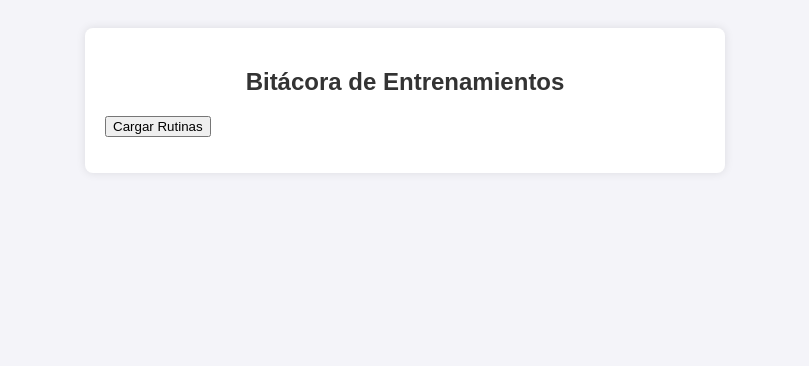
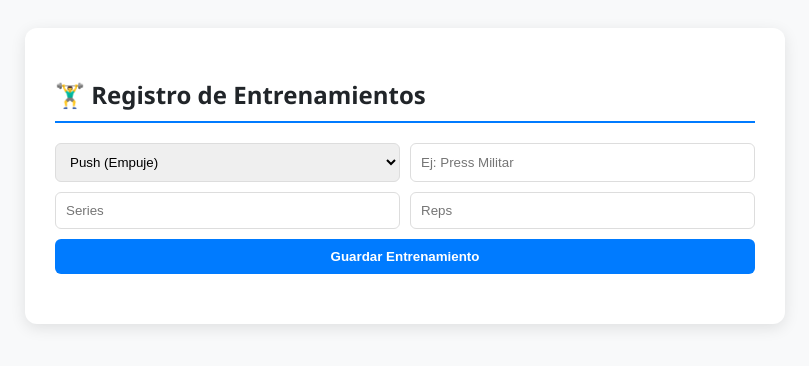
Before and after one commit to ARMET6/devops-proyecto-final, a plain HTML site: page frontend/index.html in a window 1280 px wide. Shown: the whole page, without its empty margins (235-1044 px from the left). Drawn offline with Linux system fonts and the light colour scheme; no server answers.

```diff
--- a/backend/package.json
+++ b/backend/package.json
@@ -1,7 +1,7 @@
 {
   "dependencies": {
-    "cors": "^2.8.6",
-    "express": "^5.2.1",
-    "mysql2": "^3.22.0"
+    "express": "^4.18.2",
+    "mysql2": "^3.6.0",
+    "cors": "^2.8.5"
   }
 }
--- a/frontend/index.html
+++ b/frontend/index.html
@@ -2,41 +2,83 @@
 <html lang="es">
 <head>
     <meta charset="UTF-8">
-    <title>Gym Tracker</title>
+    <title>Gym Tracker Pro</title>
     <style>
-        body { font-family: Arial, sans-serif; background-color: #f4f4f9; padding: 20px; }
-        .container { max-width: 600px; margin: auto; background: white; padding: 20px; border-radius: 8px; box-shadow: 0 0 10px rgba(0,0,0,0.1); }
-        h2 { text-align: center; color: #333; }
-        ul { list-style-type: none; padding: 0; }
-        li { background: #eee; margin: 5px 0; padding: 10px; border-radius: 4px; }
+        :root { --primary: #007bff; --danger: #dc3545; --dark: #212529; }
+        body { font-family: 'Segoe UI', Tahoma, Geneva, Verdana, sans-serif; background: #f8f9fa; padding: 20px; color: var(--dark); }
+        .container { max-width: 700px; margin: auto; background: white; padding: 30px; border-radius: 12px; box-shadow: 0 4px 15px rgba(0,0,0,0.1); }
+        h2 { border-bottom: 2px solid var(--primary); padding-bottom: 10px; margin-bottom: 20px; }
+        .form-group { display: grid; grid-template-columns: 1fr 1fr; gap: 10px; margin-bottom: 20px; }
+        input, select { padding: 10px; border: 1px solid #ddd; border-radius: 6px; }
+        button { cursor: pointer; padding: 10px 15px; border: none; border-radius: 6px; transition: 0.3s; }
+        .btn-add { background: var(--primary); color: white; width: 100%; grid-column: span 2; font-weight: bold; }
+        .btn-add:hover { background: #0056b3; }
+        .card { background: #fff; border-left: 5px solid var(--primary); padding: 15px; margin-top: 15px; border-radius: 4px; display: flex; justify-content: space-between; align-items: center; box-shadow: 0 2px 5px rgba(0,0,0,0.05); }
+        .btn-del { background: var(--danger); color: white; font-size: 12px; }
     </style>
 </head>
 <body>
     <div class="container">
-        <h2>Bitácora de Entrenamientos</h2>
-        <button onclick="cargarEntrenamientos()">Cargar Rutinas</button>
-        <ul id="lista-entrenamientos"></ul>
+        <h2>🏋️‍♂️ Registro de Entrenamientos</h2>
+
+        <div class="form-group">
+            <select id="rutina">
+                <option value="Push">Push (Empuje)</option>
+                <option value="Pull">Pull (Jalón)</option>
+                <option value="Leg">Leg (Pierna)</option>
+            </select>
+            <input type="text" id="ejercicio" placeholder="Ej: Press Militar">
+            <input type="number" id="series" placeholder="Series">
+            <input type="number" id="reps" placeholder="Reps">
+            <button class="btn-add" onclick="agregarEntrenamiento()">Guardar Entrenamiento</button>
+        </div>
+
+        <div id="lista-entrenamientos"></div>
     </div>
 
     <script>
-        // Usaremos una ruta relativa para que funcione bien con Docker más adelante
+        // Declaración en mayúsculas para la conexión dinámica
         const API_URL = `http://${window.location.hostname}:3000/api/entrenamientos`;
 
         async function cargarEntrenamientos() {
-            try {
-                const response = await fetch(apiUrl);
-                const data = await response.json();
-                const lista = document.getElementById('lista-entrenamientos');
-                lista.innerHTML = '';
-                data.forEach(entrenamiento => {
-                    const li = document.createElement('li');
-                    li.textContent = `[${entrenamiento.rutina}] ${entrenamiento.ejercicio} - ${entrenamiento.series}x${entrenamiento.repeticiones}`;
-                    lista.appendChild(li);
-                });
-            } catch (error) {
-                console.error('Error al cargar la data:', error);
-            }
+            // Invocación correcta respetando el camelCase/UpperSnakeCase
+            const res = await fetch(API_URL);
+            const data = await res.json();
+            const container = document.getElementById('lista-entrenamientos');
+            container.innerHTML = '';
+            data.forEach(item => {
+                container.innerHTML += `
+                    <div class="card">
+                        <div>
+                            <strong>${item.rutina}</strong>: ${item.ejercicio} <br>
+                            <small>${item.series} series x ${item.repeticiones} reps</small>
+                        </div>
+                        <button class="btn-del" onclick="borrarEntrenamiento(${item.id})">Borrar</button>
+                    </div>`;
+            });
         }
+
+        async function agregarEntrenamiento() {
+            const data = {
+                rutina: document.getElementById('rutina').value,
+                ejercicio: document.getElementById('ejercicio').value,
+                series: document.getElementById('series').value,
+                repeticiones: document.getElementById('reps').value
+            };
+            await fetch(API_URL, {
+                method: 'POST',
+                headers: {'Content-Type': 'application/json'},
+                body: JSON.stringify(data)
+            });
+            cargarEntrenamientos();
+        }
+
+        async function borrarEntrenamiento(id) {
+            await fetch(`${API_URL}/${id}`, { method: 'DELETE' });
+            cargarEntrenamientos();
+        }
+
+        window.onload = cargarEntrenamientos;
     </script>
 </body>
 </html>
```
